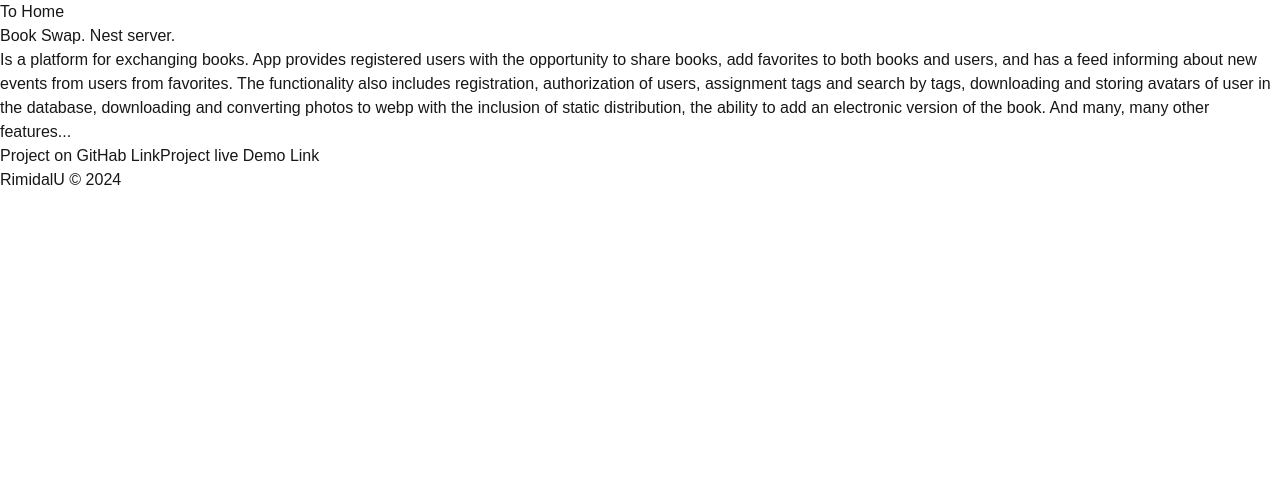
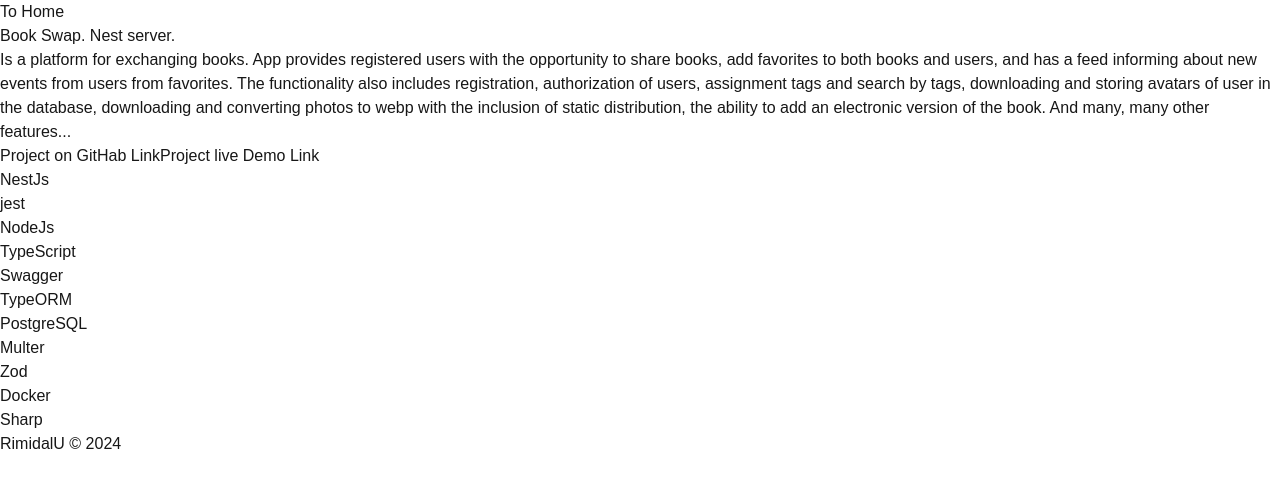
Before and after one commit to RimidalU/my-projects-landing, a Next.js app: page /projects/book-swap in a window 1280 px wide. Shown: the top 488 px of the page. Built offline with nearby package versions, Linux system fonts and the light colour scheme.

Commit message:
feat: add project tools

```diff
--- a/src/app/projects/[slug]/page.tsx
+++ b/src/app/projects/[slug]/page.tsx
@@ -19,7 +19,8 @@ export async function generateStaticParams() {
 export default async function ProjectPage({ params }: StaticPageProps) {
     const { slug } = await params
 
-    const { name, description, github, liveDemo } = getProjectBySlug(slug)
+    const { name, description, github, liveDemo, tools } =
+        getProjectBySlug(slug)
 
     return (
         <>
@@ -35,6 +36,13 @@ export default async function ProjectPage({ params }: StaticPageProps) {
                     Project live Demo Link
                 </Link>
             )}
+            {tools && (
+                <ul>
+                    {tools.map((tool) => (
+                        <li key={tool}>{tool}</li>
+                    ))}
+                </ul>
+            )}
         </>
     )
 }
```
